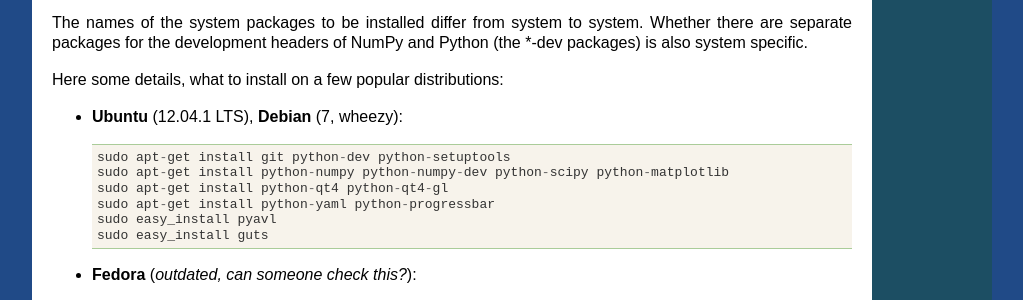
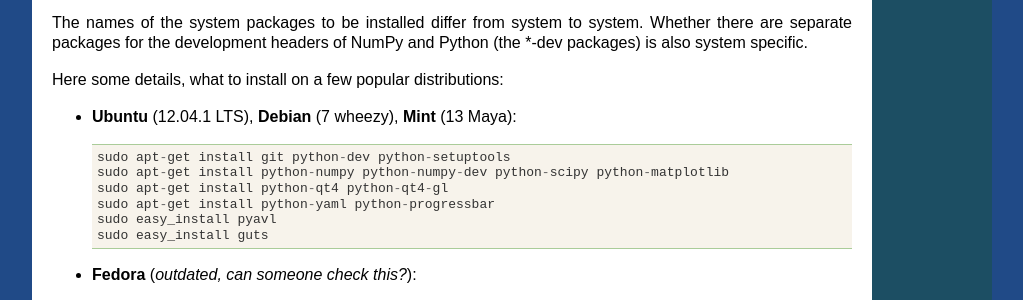
Before and after one commit to pyrocko/pyrocko, a Sphinx documentation site: the page built from doc/install.rst, in a window 1280 px wide. Shown: the part 599-899 px from the top of the page, without its empty margins (128-1151 px from the left). Built offline with Sphinx 7.4.7, drawn with Linux system fonts in a browser that asks for light colours; formulas are drawn with MathJax 3; the version number is read from the project's files by our own code.

Commit message:
docs: added mint to the distributions examples

```diff
--- a/doc/install.rst
+++ b/doc/install.rst
@@ -33,7 +33,7 @@
 
 Here some details, what to install on a few popular distributions:
 
-* **Ubuntu** (12.04.1 LTS), **Debian** (7, wheezy)::
+* **Ubuntu** (12.04.1 LTS), **Debian** (7 wheezy), **Mint** (13 Maya)::
 
     sudo apt-get install git python-dev python-setuptools
     sudo apt-get install python-numpy python-numpy-dev python-scipy python-matplotlib
```
